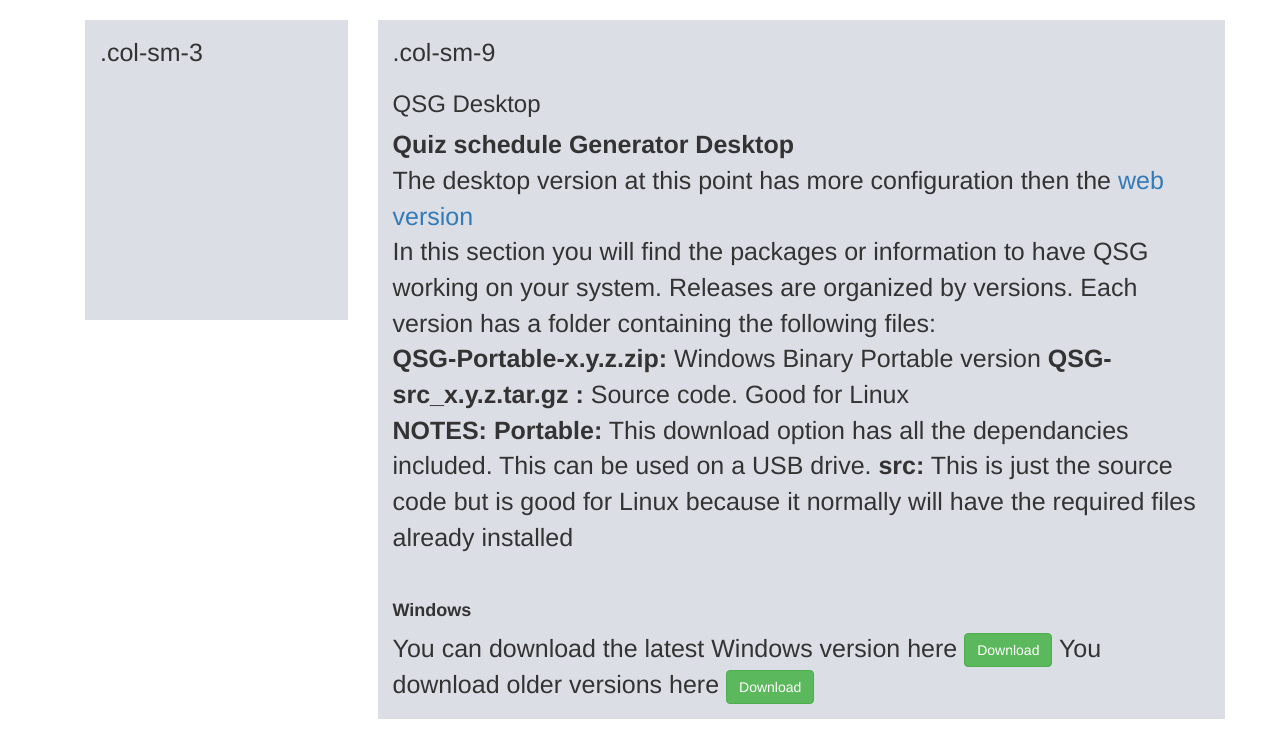
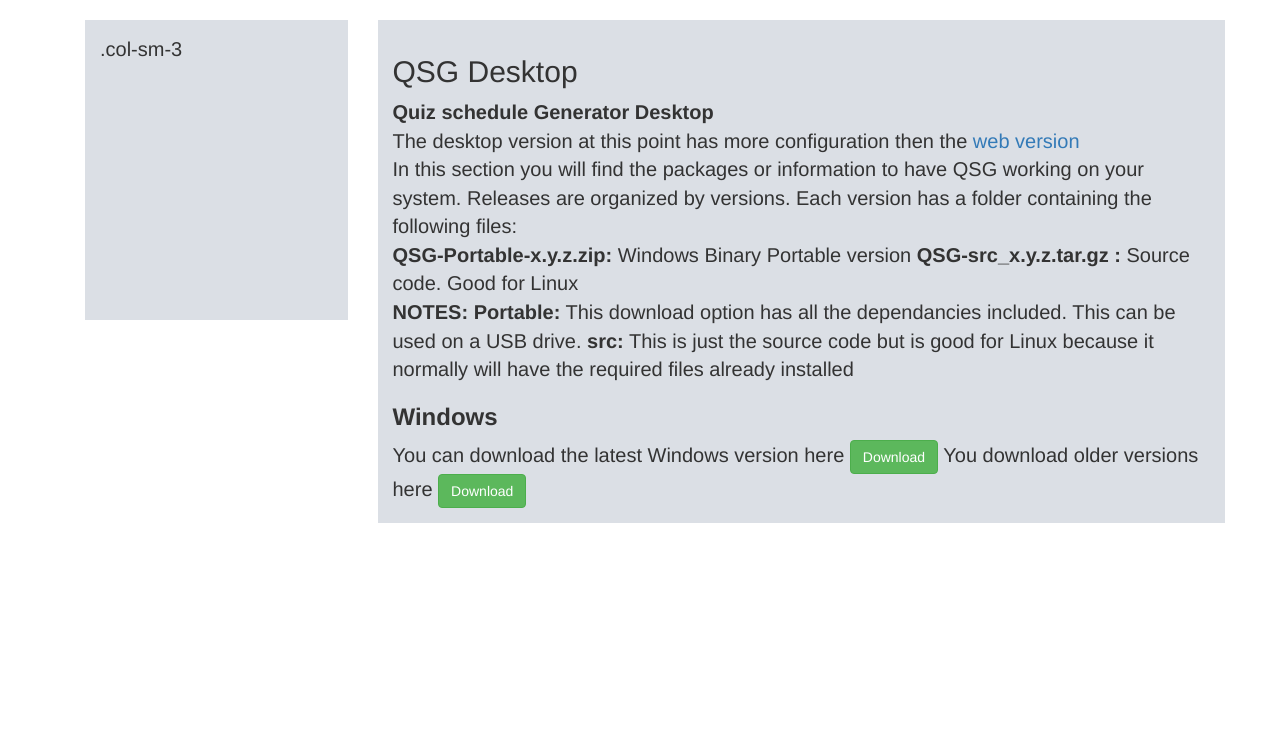
Before and after one commit to outlaws42/elderway, a Flask app: page /qsg_desktop in a window 1280 px wide. Shown: the part 52-800 px from the top of the page. Run offline with Flask 2, Linux system fonts and the light colour scheme; some libraries are stand-ins or nearby versions.

Commit message:
update css

```diff
--- a/app/static/css/main.css
+++ b/app/static/css/main.css
@@ -8,7 +8,7 @@ p{
 
 .demo-content{
         padding: 15px ;
-        font-size: 25px;
+        font-size: 20px;
         min-height: 300px;
         background: #dbdfe5;
         margin-bottom: 10px;
--- a/app/templates/qsg_desktop.html
+++ b/app/templates/qsg_desktop.html
@@ -1,6 +1,4 @@
 {% extends "base.html" %}
-{% import 'bootstrap/wtf.html' as wtf %}
-
 {% block app_content %}
 <div class="container">
   <div class="row">
@@ -9,8 +7,8 @@
     </div>
 
     <div class="col-sm-9">
-                <div class="demo-content bg-alt">.col-sm-9
-                  <h3>{{type}}</h3>
+                <div class="demo-content bg-alt">
+                  <h2>{{type}}</h2>
                   <b>Quiz schedule Generator Desktop</b><br />
                   The desktop version at this point has more configuration then the
                   <a href="{{ url_for('main.qsg') }}">web version</a> <br />
@@ -28,7 +26,7 @@
                   <b>Portable:</b> This download option has all the dependancies included.  This can be used on a USB drive.
                   <b>src:</b> This is just the source code but is good for Linux because it normally will have the required files already installed
                   <br />
-                  <img source="{{ url_for('static', filename='os-windows.gif') }}"/><h4><b>Windows</b></h4>
+                  <h3><b>Windows</b></h3>
 
                   You can download the latest Windows version here
                   <a class="btn btn-success" href="https://sourceforge.net/projects/quiz-schedule-generator/files/latest/download?source=directory">
```
